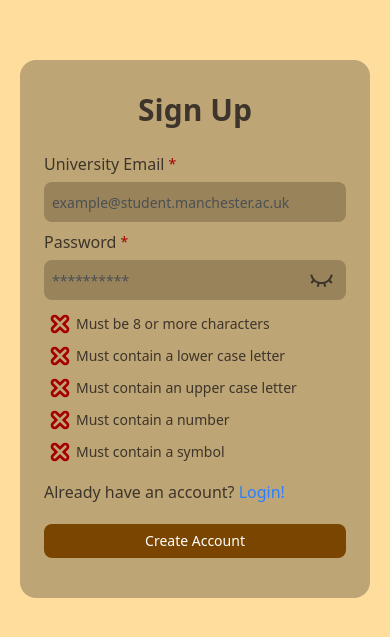
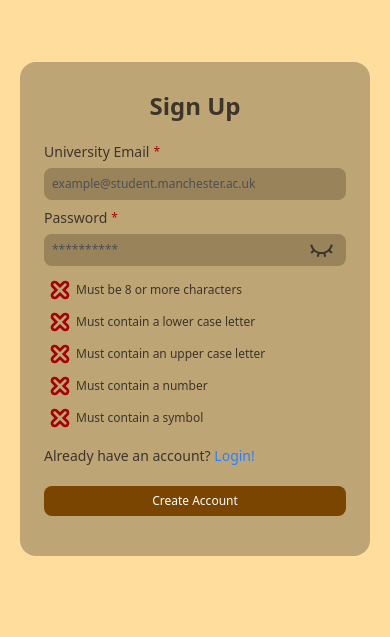
Before and after one commit to mu-hafiz/blended-learning-tool, a React (Vite) app: page /account/signup in a window 390 px wide. Shown: the part 109-746 px from the top of the page. Built offline with nearby package versions, Linux system fonts and the light colour scheme; no server answers; the database is empty.

Commit message:
Add responsive layouts to login/signup

```diff
--- a/package.json
+++ b/package.json
@@ -7,7 +7,8 @@
     "dev": "vite",
     "build": "tsc -b && vite build",
     "lint": "eslint .",
-    "preview": "vite preview"
+    "preview": "vite preview",
+    "host": "vite --host"
   },
   "dependencies": {
     "@hookform/resolvers": "^5.1.1",
--- a/src/components/AnonymousRoutes.tsx
+++ b/src/components/AnonymousRoutes.tsx
@@ -2,6 +2,7 @@ import { Navigate, Outlet } from "react-router-dom";
 import { useAuth } from "@providers/AuthProvider";
 import { useLoading } from "@providers/LoadingProvider";
 import { useEffect } from "react";
+import BreakpointLayout from "./BreakpointLayout";
 
 const AnonymousRoutes = () => {
   const { user } = useAuth();
@@ -22,11 +23,9 @@ const AnonymousRoutes = () => {
   }
 
   return !user ? (
-    <div className="min-h-dvh">
-      <div className="container">
-        <Outlet/>
-      </div>
-    </div>
+    <BreakpointLayout protectedRoutes={false}>
+      <Outlet/>
+    </BreakpointLayout>
   ): <Navigate to="/dashboard"/>;
 }
 
--- a/src/components/BreakpointLayout.tsx
+++ b/src/components/BreakpointLayout.tsx
@@ -1,13 +1,29 @@
-import { Outlet } from "react-router-dom";
 import { Navbar } from "@components";
 
-const BreakpointLayout = () => (
-  <div className="min-h-dvh">
-    <Navbar/>
-    <div className="container">
-      <Outlet/>
+type BreakpointLayoutProps = {
+  children: React.ReactNode;
+  protectedRoutes: boolean;
+};
+
+const BreakpointLayout = ({ children, protectedRoutes }: BreakpointLayoutProps) => {
+  if (protectedRoutes) return (
+    <div className="min-h-dvh">
+      <Navbar/>
+      <div className="container 2xl:max-w-screen-xl">
+        {children}
+      </div>
     </div>
-  </div>
-);
+  )
+
+  return (
+    <div className="min-h-dvh flex items-center justify-center">
+      <div className="container 2xl:max-w-screen-xl">
+        <div className="flex items-center justify-center">
+          {children}
+        </div>
+      </div>
+    </div>
+  )
+};
 
 export default BreakpointLayout;
--- a/src/components/Button.tsx
+++ b/src/components/Button.tsx
@@ -37,7 +37,7 @@ const Button = React.forwardRef<HTMLButtonElement, ButtonProps>(({
     disabled={loading || disabled}
     className={twMerge(`
       inline-flex items-center justify-center
-      px-2.5 py-1.5 text-sm font-medium border border-transparent select-none
+      px-2.5 py-1.5 text-xs sm:text-sm font-medium border border-transparent select-none
       rounded-lg transition-colors duration-200 cursor-pointer
       disabled:opacity-50 disabled:cursor-default`,
       variantStyles[variant],
--- a/src/components/TextInput.tsx
+++ b/src/components/TextInput.tsx
@@ -49,7 +49,10 @@ const TextInput = ({
           <input
             type={inputType}
             placeholder={placeholder}
-            className={`w-full p-2 h-10 bg-input text-sm text-primary-text rounded-lg placeholder:text-placeholder`}
+            className={twMerge(
+              "w-full p-2 bg-input text-xs sm:text-sm text-primary-text rounded-lg placeholder:text-placeholder",
+              type === "password" ? "pr-12" : ""
+            )}
             onChange={onChange}
             required={required && !rhfMode}
             value={value ?? ""}
@@ -70,7 +73,7 @@ const TextInput = ({
         <textarea
           placeholder={placeholder}
           className={twMerge(`
-            mt-1.5 p-3 bg-input text-sm text-primary-text rounded-lg placeholder:text-placeholder`,
+            mt-1.5 p-3 bg-input text-xs sm:text-sm text-primary-text rounded-lg placeholder:text-placeholder`,
             className
           )}
           onChange={onChange}
--- a/src/features/login/pages/Login.tsx
+++ b/src/features/login/pages/Login.tsx
@@ -48,8 +48,7 @@ const Login = () => {
   }
 
   return (
-    <div className="min-h-screen flex items-center justify-center">
-      <div className="bg-surface-primary rounded-2xl w-130 p-6 pb-10">
+    <div className="bg-surface-primary rounded-2xl w-full sm:w-130 p-6 pb-10">
       <form onSubmit={handleSubmit(handleLogin)}>
         <h1 className="text-center pb-4">Log In</h1>
         <div className="flex flex-col gap-2">
@@ -80,9 +79,7 @@ const Login = () => {
         </div>
       </form>
     </div>
-    </div>
-
-  )
+  );
 }
 
 export default Login;
--- a/src/features/signUp/pages/SignUp.tsx
+++ b/src/features/signUp/pages/SignUp.tsx
@@ -9,8 +9,7 @@ const SignUp = () => {
   });
 
   return (
-    <div className="min-h-screen flex items-center justify-center">
-      <div className="bg-surface-primary rounded-2xl w-130 p-6 pb-10">
+    <div className="bg-surface-primary rounded-2xl w-full sm:w-130 p-6 pb-10">
       {step === 1 && (
         <SignUpDetails
           setStep={setStep}
@@ -24,7 +23,6 @@ const SignUp = () => {
         />
       )}
     </div>
-    </div>
   )
 }
 
--- a/src/index.css
+++ b/src/index.css
@@ -3,7 +3,7 @@
 /* THEMES */
 @theme inline {
   /* SURFACES */
-  --color-base: var(--base);
+  --color-base-bg: var(--base-bg);
   --color-surface-primary: var(--surface-primary);
   --color-surface-primary-hover: var(--surface-primary-hover);
   --color-surface-secondary: var(--surface-secondary);
@@ -37,7 +37,7 @@
 
 [data-theme='light-brand'] {
   /* SURFACES */
-  --base: #ffdd9d;
+  --base-bg: #ffdd9d;
   --surface-primary: #bea575;
   --surface-primary-hover: #bea575;
   --surface-secondary: #a18c65;
@@ -71,7 +71,7 @@
 
 [data-theme='dark-brand'] {
   /* SURFACES */
-  --base: #41392b;
+  --base-bg: #41392b;
   --surface-primary: #524837;
   --surface-primary-hover: #4e4535;
   --surface-secondary: #796542;
@@ -108,7 +108,7 @@
 }
 
 @utility subtitle {
-  @apply text-secondary-text text-sm
+  @apply text-secondary-text
 }
 
 @utility link {
@@ -131,19 +131,19 @@ html, body {
 
 @layer base {
   body {
-    @apply bg-base text-primary-text transition-colors duration-700
+    @apply bg-base-bg text-primary-text transition-colors duration-700
   }
   h1 {
-    @apply font-bold text-3xl leading-13
+    @apply font-bold text-2xl sm:text-3xl leading-10 sm:leading-13
   }
   h2 {
-    @apply text-xl font-bold
+    @apply text-lg sm:text-xl font-bold
   }
   h3 {
-    @apply font-medium
+    @apply text-sm sm:text-base font-medium
   }
   p {
-    @apply text-sm
+    @apply text-xs sm:text-sm
   }
   hr {
     @apply border-surface-tertiary bg-surface-tertiary
```
Lines whose indentation alone changed are shown as unchanged.
